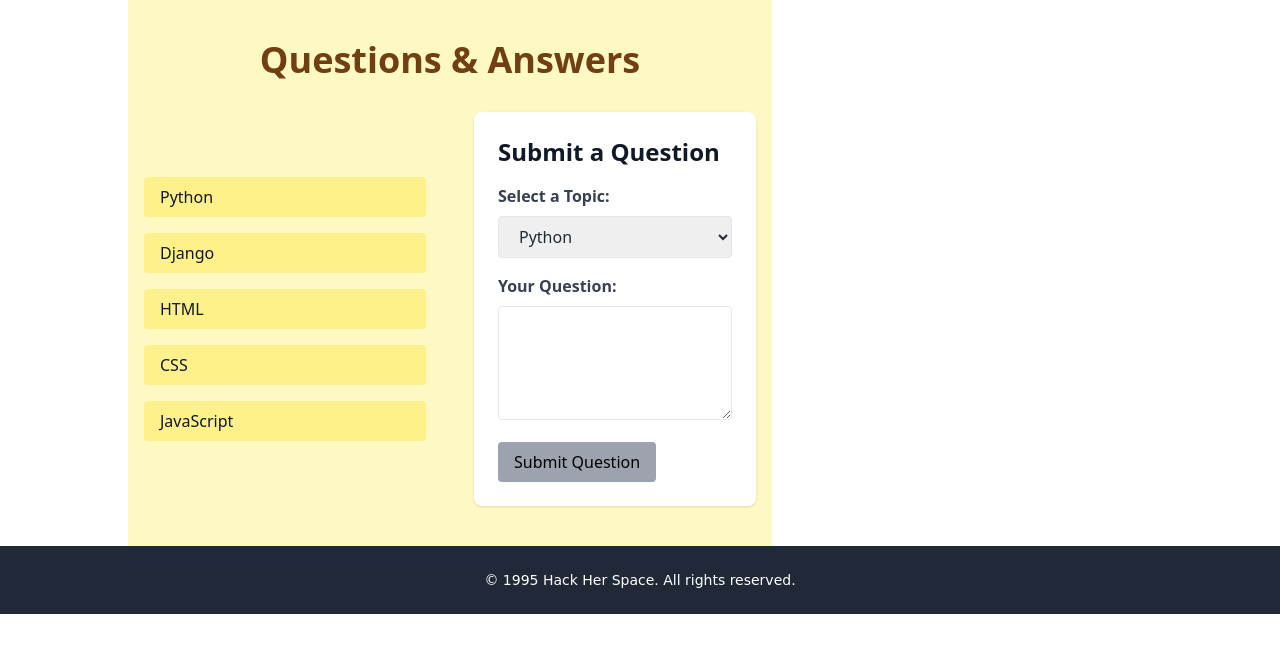
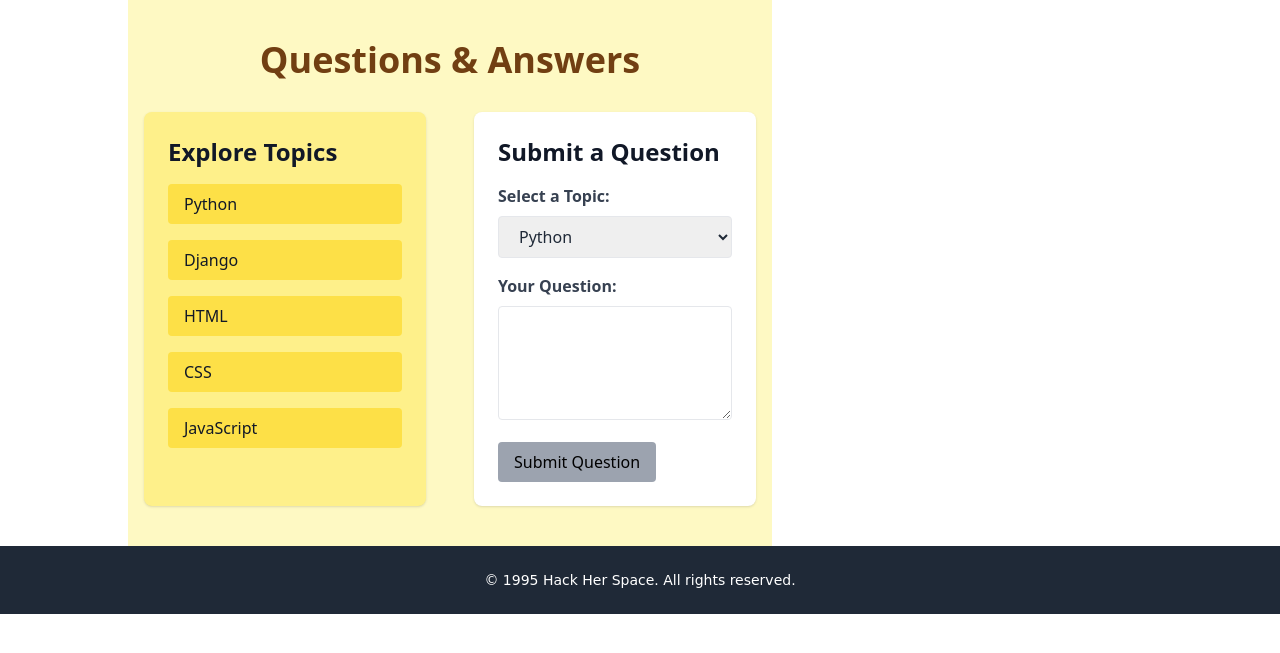
Before and after one commit to Joha-will/HackHerSpace, a Django app: page /questions/ in a window 1280 px wide. Shown: the part 119-772 px from the top of the page. Run offline with Django 4.2, Linux system fonts and the light colour scheme; style sheets or scripts are compiled from the project's sources.

```diff
--- a/home/templates/home/questions.html
+++ b/home/templates/home/questions.html
@@ -15,17 +15,11 @@
     </div>
     {% endif %}
 
-    <!-- Grid Layout for Side-by-Side Sections with Increased Gap and Equal Height -->
-    <style>
-      .grid-cols-1 > div {
-        display: flex;
-        flex-direction: column;
-        justify-content: space-evenly;
-        height: auto;
-      }
-    </style>
+    <!-- Grid Layout for Two Sections -->
     <div class="grid grid-cols-1 lg:grid-cols-2 gap-12">
       <!-- Questions & Answers Section -->
+      <div class="bg-yellow-200 p-6 rounded-lg shadow">
+        <h2 class="text-2xl font-bold text-gray-900 mb-4">Explore Topics</h2>
         <div class="space-y-6">
           <!-- Headings (Topics) -->
           <div id="topics" class="space-y-4">
@@ -40,14 +34,15 @@
             </ul>
             <button
               id="back-button"
-            class="mt-4 px-4 py-2 bg-yellow-500 text-white rounded hover:bg-yellow-600"
+              class="mt-4 px-4 py-2 bg-gray-400 text-black rounded hover:bg-yellow-600"
             >
               Back to Topics
             </button>
           </div>
         </div>
+      </div>
 
-      <!-- Question Submission Form -->
+      <!-- Submit Questions Form Section -->
       <div class="bg-white p-6 rounded-lg shadow">
         <h2 class="text-2xl font-bold text-gray-900 mb-4">Submit a Question</h2>
         <form id="question-form" method="POST">
@@ -79,7 +74,8 @@
           </div>
           <button
             type="submit"
-            class="px-4 py-2 bg-gray-400 text-black rounded hover:bg-yellow-600">
+            class="px-4 py-2 bg-gray-400 text-black rounded hover:bg-yellow-600"
+          >
             Submit Question
           </button>
         </form>
@@ -104,7 +100,7 @@
     const topicButton = document.createElement("button");
     topicButton.textContent = topic;
     topicButton.className =
-      "block w-full text-left px-4 py-2 bg-yellow-200 text-gray-900 rounded hover:bg-yellow-300";
+      "block w-full text-left px-4 py-2 bg-yellow-300 text-gray-900 rounded hover:bg-yellow-400";
     topicButton.addEventListener("click", () => showQuestions(topic));
     topicsDiv.appendChild(topicButton);
   });
```
Lines whose indentation alone changed are shown as unchanged.
